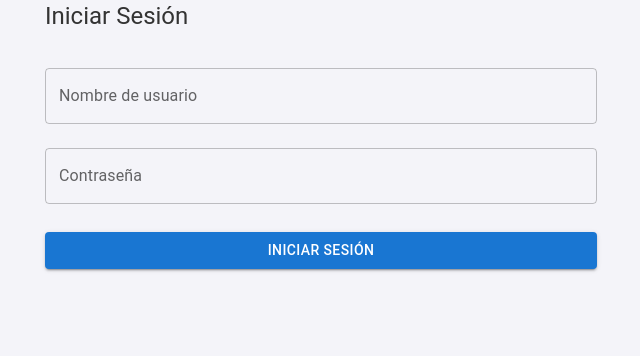
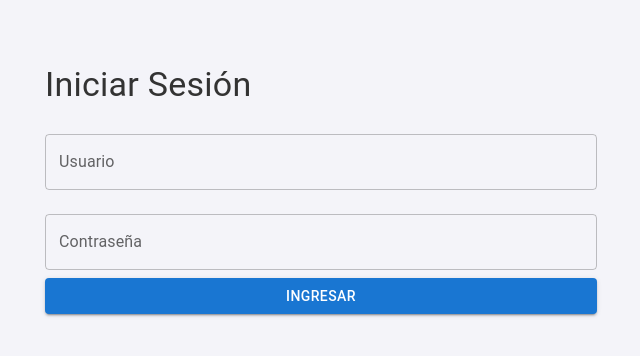
Before and after one commit to EmersonJimenezL/gestion-bodega, a Next.js app: page /inicio-sesion in a window 1280 px wide. Shown: the top 356 px of the page, without its empty margins (319-959 px from the left). Built offline with nearby package versions, Linux system fonts and the light colour scheme.

Commit message:
Implementacion del inicio de sesion

```diff
--- a/next.config.mjs
+++ b/next.config.mjs
@@ -1,5 +1,6 @@
 /** @type {import('next').NextConfig} */
 const nextConfig = {
+  reactStrictMode: true,
   async redirects() {
     return [
       {
--- a/package.json
+++ b/package.json
@@ -15,6 +15,7 @@
     "axios": "^1.7.9",
     "bcryptjs": "^2.4.3",
     "dotenv": "^16.4.7",
+    "jsonwebtoken": "^9.0.2",
     "mysql": "^2.18.1",
     "mysql2": "^3.11.5",
     "next": "15.1.2",
--- /dev/null
+++ b/src/app/api/login/route.js
@@ -0,0 +1,63 @@
+// src/app/api/login/route.js
+import bcrypt from "bcryptjs";
+import jwt from "jsonwebtoken";
+import mysql from "mysql2/promise";
+
+const dbConfig = {
+  // host: "192.168.0.193",
+  host: "127.0.0.1",
+  user: "Galut_Rendich",
+  password: "Gestion-Bodega-2",
+  port: "3306",
+  database: "gestionbodega",
+};
+
+export async function POST(req) {
+  const { username, password } = await req.json();
+
+  if (!username || !password) {
+    return new Response(
+      JSON.stringify({ message: "Username and password are required" }),
+      { status: 400 }
+    );
+  }
+
+  try {
+    const connection = await mysql.createConnection(dbConfig);
+    const [rows] = await connection.execute(
+      "SELECT * FROM users WHERE username = ?",
+      [username]
+    );
+
+    if (rows.length === 0) {
+      return new Response(
+        JSON.stringify({ message: "Usuario no encontrado" }),
+        { status: 401 }
+      );
+    }
+
+    const user = rows[0];
+    const isMatch = await bcrypt.compare(password, user.password);
+
+    if (!isMatch) {
+      return new Response(
+        JSON.stringify({ message: "Contraseña incorrecta" }),
+        { status: 401 }
+      );
+    }
+
+    // Añade esta línea para verificar que JWT_SECRET tiene un valor
+    console.log("JWT_SECRET:", process.env.JWT_SECRET);
+
+    const token = jwt.sign({ userId: user.id }, process.env.JWT_SECRET, {
+      expiresIn: "1h",
+    });
+    return new Response(JSON.stringify({ token }), { status: 200 });
+  } catch (error) {
+    console.error("Error en la consulta:", error);
+    return new Response(
+      JSON.stringify({ message: "Error interno del servidor" }),
+      { status: 500 }
+    );
+  }
+}
--- a/src/app/inicio-sesion/page.js
+++ b/src/app/inicio-sesion/page.js
@@ -1,68 +1,9 @@
-"use client";
+import InicioSesion from "../../components/inicioSesion/InicioSesion";
 
-import { useState } from "react";
-import { signIn } from "next-auth/react";
-import { Container, TextField, Button, Typography } from "@mui/material";
-
-export default function Login() {
-  const [username, setUsername] = useState("");
-  const [password, setPassword] = useState("");
-  const [error, setError] = useState("");
-
-  const handleSubmit = async (e) => {
-    e.preventDefault();
-    const res = await signIn("credentials", {
-      redirect: false,
-      username,
-      password,
-    });
-
-    if (!res.error) {
-      // Redirigir a la página protegida o dashboard
-      window.location.href = "/dashboard";
-    } else {
-      setError("Nombre de usuario o contraseña incorrectos");
-    }
-  };
-
+export default function inicioSesion() {
   return (
-    <Container maxWidth="sm">
-      <Typography variant="h5" component="h1" style={{ marginBottom: 20 }}>
-        Iniciar Sesión
-      </Typography>
-      <form onSubmit={handleSubmit}>
-        <TextField
-          label="Nombre de usuario"
-          variant="outlined"
-          fullWidth
-          margin="normal"
-          value={username}
-          onChange={(e) => setUsername(e.target.value)}
-        />
-        <TextField
-          label="Contraseña"
-          type="password"
-          variant="outlined"
-          fullWidth
-          margin="normal"
-          value={password}
-          onChange={(e) => setPassword(e.target.value)}
-        />
-        <Button
-          type="submit"
-          variant="contained"
-          color="primary"
-          fullWidth
-          style={{ marginTop: 20 }}
-        >
-          Iniciar Sesión
-        </Button>
-        {error && (
-          <Typography color="error" style={{ marginTop: 20 }}>
-            {error}
-          </Typography>
-        )}
-      </form>
-    </Container>
+    <div>
+      <InicioSesion />
+    </div>
   );
 }
--- a/src/app/layout.js
+++ b/src/app/layout.js
@@ -1,3 +1,5 @@
+// src/app/layout.js
+
 import "./globals.css";
 import { Inter } from "next/font/google";
 
--- a/src/app/page.js
+++ /dev/null
@@ -1,5 +0,0 @@
-function HomePage() {
-  return <div>HomePage</div>;
-}
-
-export default HomePage;
--- /dev/null
+++ b/src/components/inicioSesion/InicioSesion.js
@@ -0,0 +1,72 @@
+"use client";
+import React, { useState, useEffect } from "react";
+import { TextField, Button, Container, Typography, Box } from "@mui/material";
+import { useRouter } from "next/navigation";
+import axios from "axios";
+
+const Login = () => {
+  const [username, setUsername] = useState("");
+  const [password, setPassword] = useState("");
+  const [error, setError] = useState("");
+  const router = useRouter();
+
+  useEffect(() => {
+    if (typeof window !== "undefined") {
+      // Código que depende del cliente
+    }
+  }, []);
+
+  const handleSubmit = async (e) => {
+    e.preventDefault();
+    try {
+      const response = await axios.post(
+        "/api/login",
+        { username, password },
+        {
+          headers: {
+            "Content-Type": "application/json",
+          },
+        }
+      );
+      localStorage.setItem("token", response.data.token);
+      router.push("/registro-producto");
+    } catch (err) {
+      setError("Inicio de sesión fallido. Por favor, revisa tus credenciales.");
+    }
+  };
+
+  return (
+    <Container maxWidth="sm">
+      <Box sx={{ mt: 8 }}>
+        <Typography variant="h4" component="h1" gutterBottom>
+          Iniciar Sesión
+        </Typography>
+        {error && <Typography color="error">{error}</Typography>}
+        <form onSubmit={handleSubmit}>
+          <TextField
+            label="Usuario"
+            variant="outlined"
+            fullWidth
+            margin="normal"
+            value={username}
+            onChange={(e) => setUsername(e.target.value)}
+          />
+          <TextField
+            label="Contraseña"
+            variant="outlined"
+            type="password"
+            fullWidth
+            margin="normal"
+            value={password}
+            onChange={(e) => setPassword(e.target.value)}
+          />
+          <Button type="submit" variant="contained" color="primary" fullWidth>
+            Ingresar
+          </Button>
+        </form>
+      </Box>
+    </Container>
+  );
+};
+
+export default Login;
```
Also changed, not shown: src/app/api/auth/[...nextauth]/route.js (deleted, +0 -40 lines), src/app/dashboard/page.js (deleted, +0 -40 lines), 2 other files (tests, documents, lock files or other folders).
